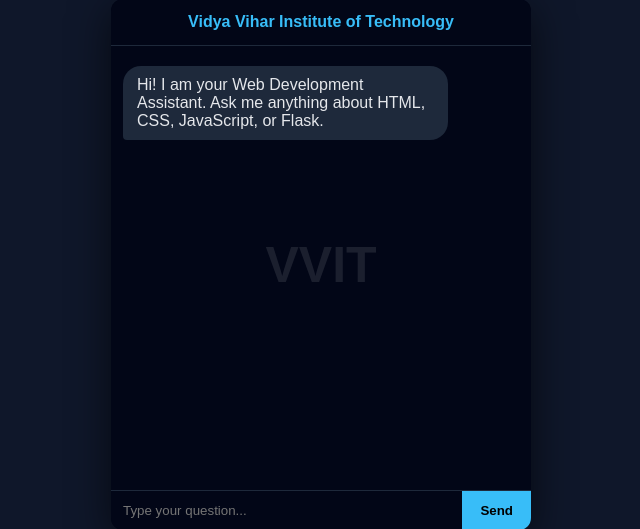
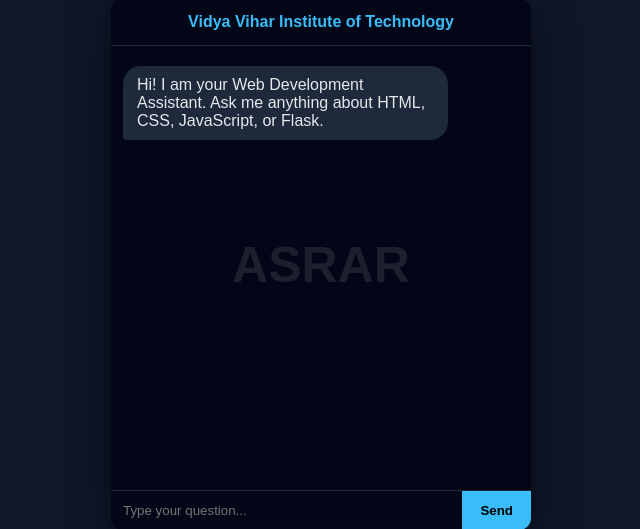
Before and after one commit to md-asrar/web-dev-assistant, a Flask app: page / in a window 1280 px wide. Shown: the part 41-570 px from the top of the page, without its empty margins (319-959 px from the left). Run offline with Flask 3, Linux system fonts and the light colour scheme.

Commit message:
changing background branding text

```diff
--- a/templates/index.html
+++ b/templates/index.html
@@ -24,7 +24,7 @@
 
         /* Brand watermark */
         .chat-container::before {
-            content: "VVIT";
+            content: "ASRAR";
             position: absolute;
             top: 50%;
             left: 50%;
```
